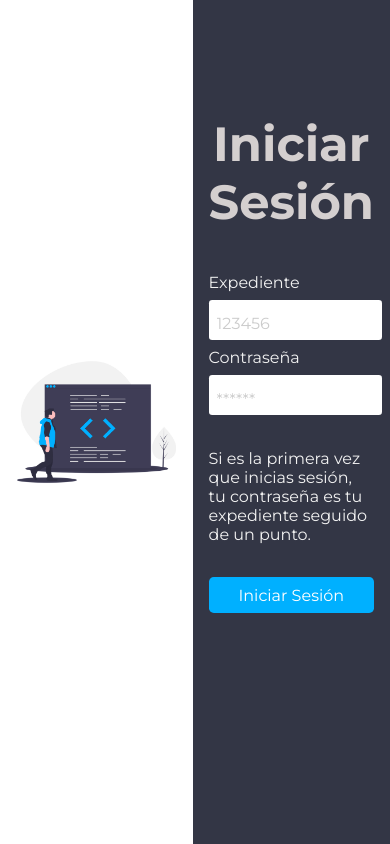
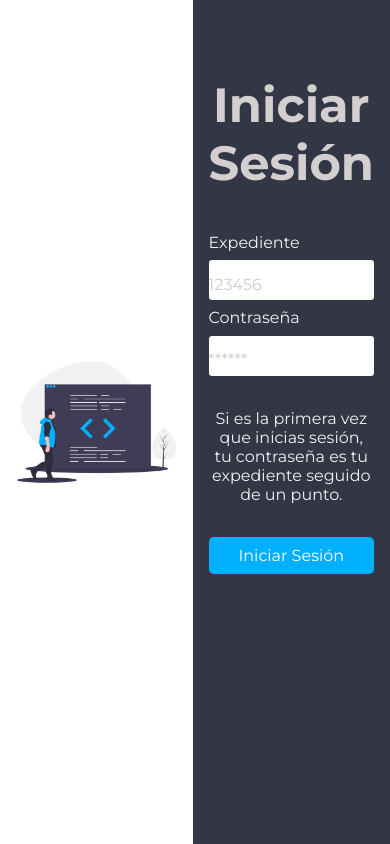
Before and after one commit to urimeba/database, a Django app: template templates/login.html in a window 390 px wide. Run offline with Django 3.2, Linux system fonts and the light colour scheme; the template is opened without the code that fills it, so the values that code supplies are empty.

Commit message:
Modificacion al login para adaptarlo a diferentes anchos de pantalla

```diff
--- a/static/css/estilos.css
+++ b/static/css/estilos.css
@@ -22,9 +22,9 @@
     justify-content: center;
     align-items: center;
     }
-        #divimagenLogin>img{
-            width: 100%;
-        }
+    #divimagenLogin>img{
+        width: 100%;
+    }
     #divdatosLogin{
     background-color:#333645;
     display: flex;
@@ -35,18 +35,23 @@
     /* align-items: center; */
     flex-wrap: wrap;
 
-    padding: 1rem;
+    /*padding: 1rem;*/
     box-sizing: border-box;
     }
         #contenidodatosLogin{
-            background-color: #333645;
+            /*background-color:yellow;*/
             display: flex;
             justify-content: center;
             flex-wrap: wrap;
+            height:80%;
+            margin-top: 16%;
 
         }
+        #div-tituloLogin{
+            background-color: red;
+        }
         #tituloLogin{
-            margin-top: 60%;
+            margin-top: 25%;
             padding-bottom: 20%;
             text-align: center;
             font-size: 3rem;
@@ -57,7 +62,7 @@
 
         input[type=password], input[type=text] {
             padding-top: .5rem;
-            padding-left: .5rem;
+            /*padding-left: .5rem;*/
         }
 
         #subtituloLogin{
@@ -78,6 +83,7 @@
         }
         #parrafoLogin{
             margin-top: 20%;
+            text-align: center;
         }
         #parrafoLogin>p{
             font-size:1rem;
@@ -96,3 +102,16 @@
             border-style: none;
             color: white;
         }
+
+    @media (max-width: 840px) {
+        #botonLogin{
+            /*background:pink;*/
+        }
+         #divdatosLogin{
+            padding: 1rem;
+         }
+
+         #tituloLogin{
+            margin-top: 20%;
+         }
+    }
```
